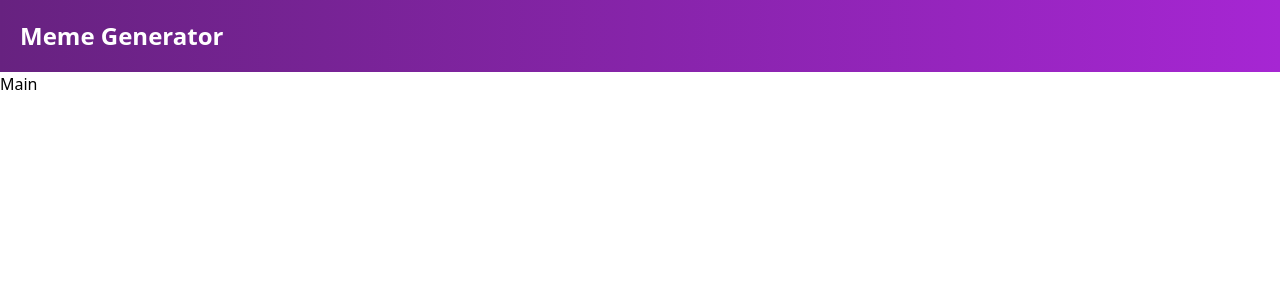
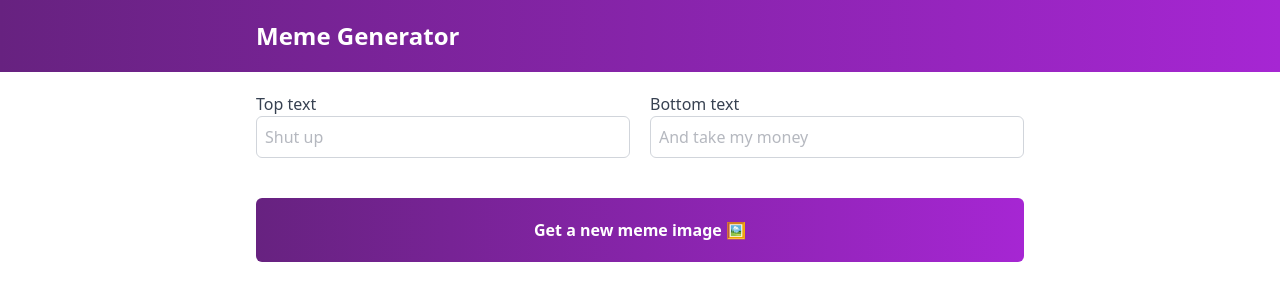
Before and after one commit to Syntrice/meme-generator, a React (Vite) app: page / in a window 1280 px wide. Shown: the top 300 px of the page. Built offline with nearby package versions, Linux system fonts and the light colour scheme.

Commit message:
feat: Add meme input component and header

```diff
--- a/src/components/Main.tsx
+++ /dev/null
@@ -1,9 +0,0 @@
-function App() {
-  return (
-    <>
-      <p>Main</p>
-    </>
-  )
-}
-
-export default App
--- a/src/components/Header.tsx
+++ b/src/components/header/Header.tsx
@@ -1,7 +1,9 @@
 export default () => {
     return (
         <header className="p-5 bg-linear-65 gradient text-text-400">
-            <h1 className="text-2xl font-bold">Meme Generator</h1>
+            <div className="wrapper">
+                <h1 className="text-2xl font-bold">Meme Generator</h1>
+            </div>
         </header>
     )
 }
--- /dev/null
+++ b/src/components/main/Main.tsx
@@ -0,0 +1,11 @@
+import MemeInput from "./meme-input/MemeInput"
+
+export default () => {
+  return (
+    <main className="p-5">
+      <div className="wrapper">
+        <MemeInput/>
+      </div>
+    </main>
+  )
+}
--- /dev/null
+++ b/src/components/main/meme-input/MemeInput.tsx
@@ -0,0 +1,18 @@
+export default () => {
+    return (
+        <div className="flex flex-col gap-10">
+            <div className="flex justify-between gap-5 flex-wrap text-text-100">
+                <div className="grow min-w-2xs">
+                    <label htmlFor="top-text">Top text</label>
+                    <input className="text-input" type="text" id="top-text" name="topText" placeholder="Shut up" />
+                </div>
+                <div className="grow min-w-2xs">
+                    <label htmlFor="bottom-text">Bottom text</label>
+                    <input className="text-input" type="text" id="bottom-text" name="bottomText" placeholder="And take my money" />
+                </div>
+            </div>
+            <button className="gradient block p-5 text-text-400 w-full
+            rounded-md"><b>Get a new meme image 🖼️</b></button>
+        </div>
+    )
+}
--- a/src/index.css
+++ b/src/index.css
@@ -1,7 +1,8 @@
 @import "tailwindcss";
 
 :root {
-    --accent-200:#A626D3;
+    --accent-300: #bb45e6;
+    --accent-200: #A626D3;
     --accent-100: #672280;
     --text-400: #FFFFFF;
     --text-300: #D1D5DB;
@@ -10,6 +11,7 @@
 }
 
 @theme inline {
+    --color-accent-300: var(--accent-300);
     --color-accent-200: var(--accent-200);
     --color-accent-100: var(--accent-100);
     --color-text-400: var(--text-400);
@@ -21,3 +23,11 @@
 .gradient {
     background: linear-gradient(to right,var(--accent-100),var(--accent-200));
 }
+
+.text-input {
+    @apply border-1 rounded-md border-text-300 text-text-200 p-2 block w-full;
+}
+
+.wrapper {
+    @apply max-w-3xl m-auto;
+}
--- a/src/index.tsx
+++ b/src/index.tsx
@@ -1,8 +1,8 @@
 import { StrictMode } from 'react'
 import { createRoot } from 'react-dom/client'
 import './index.css'
-import Main from './components/Main.tsx'
-import Header from './components/Header.tsx'
+import Main from './components/main/Main.tsx'
+import Header from './components/header/Header.tsx'
 
 createRoot(document.getElementById('root')!).render(
   <StrictMode>
```
Also changed, not shown: src/components/main/meme-display/MemeDisplay.tsx (added).
